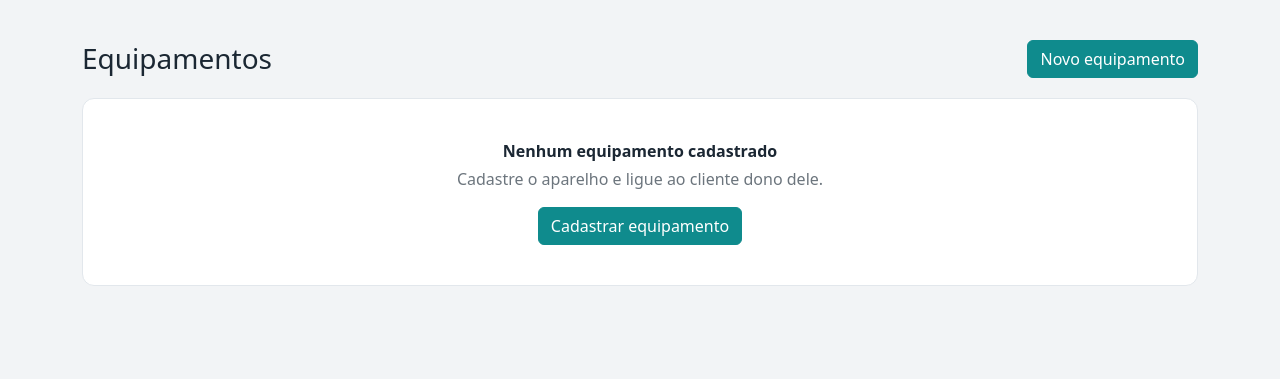
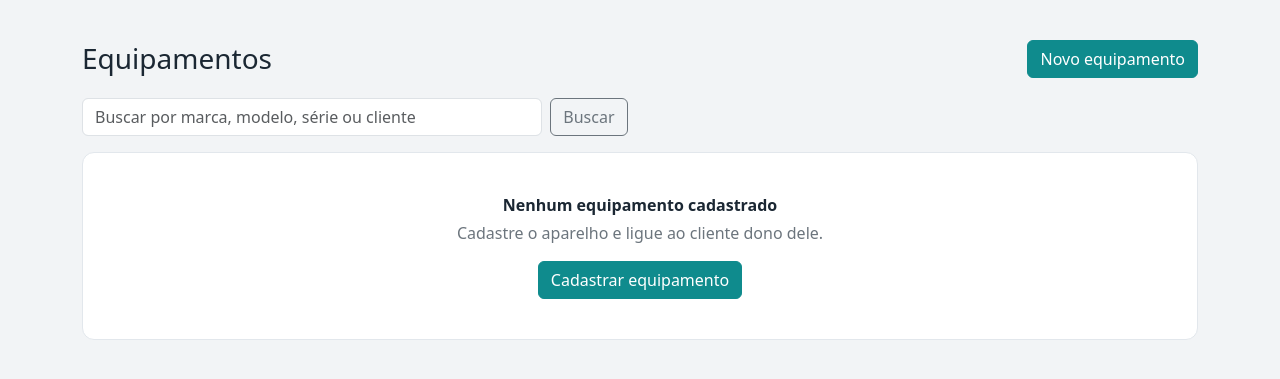
Before and after one commit to jhoselin84/TechOs, a Spring Boot app: page /equipamentos in a window 1280 px wide. Shown: the part 61-440 px from the top of the page. Run offline with Spring Boot 4, Linux system fonts and the light colour scheme; data that the repository does not hold is empty.

Commit message:
atualização no codigo

```diff
--- a/src/main/java/br/com/bugnacio/techos/controller/HomeController.java
+++ b/src/main/java/br/com/bugnacio/techos/controller/HomeController.java
@@ -21,8 +21,8 @@ public class HomeController {
     public String inicio(Model model) {
         model.addAttribute("totalClientes", clienteRepo.count());
         model.addAttribute("totalEquipamentos", equipamentoRepo.count());
-        model.addAttribute("osAbertas", 3);
-        model.addAttribute("osConcluidas", 25);
+        model.addAttribute("osAbertas", 1);
+        model.addAttribute("osConcluidas", 1);
         model.addAttribute("faturamento", 4850);
         return "dashboard";
     }
--- a/src/main/java/br/com/bugnacio/techos/model/Equipamento.java
+++ b/src/main/java/br/com/bugnacio/techos/model/Equipamento.java
@@ -10,6 +10,7 @@ import jakarta.persistence.JoinColumn;
 import jakarta.persistence.ManyToOne;
 import jakarta.validation.constraints.NotBlank;
 import jakarta.validation.constraints.NotNull;
+import jakarta.validation.constraints.Pattern;
 
 @Entity
 public class Equipamento {
--- a/src/main/resources/templates/equipamentos/lista.html
+++ b/src/main/resources/templates/equipamentos/lista.html
@@ -33,6 +33,7 @@
   <div class="alert alert-danger mb-0" th:if="${erro != null}" th:text="${erro}">Algo deu errado.</div>
 </div>
 
+
 <!-- CONTEÚDO DA TELA -->
 <main class="container-xl py-4">
 
@@ -40,6 +41,18 @@
     <h1 class="h3">Equipamentos</h1>
     <a class="btn btn-primary" th:href="@{/equipamentos/novo}">Novo equipamento</a>
   </div>
+
+<!-- BOTÃO BUSCAR -->
+<form class="row g-2 mb-3" method="get" th:action="@{/equipamentos}">
+    <div class="col-12 col-sm-8 col-md-5">
+      <input type="search" name="busca" class="form-control" placeholder="Buscar por marca, modelo, série ou cliente"
+             aria-label="Buscar equipamento" th:value="${busca}">
+    </div>
+    <div class="col-auto">
+      <button class="btn btn-outline-secondary" type="submit">Buscar</button>
+    </div>
+  </form>
+
 
   <div class="panel" th:if="${equipamentos.isEmpty()}">
     <div class="empty">
```
Also changed, not shown: src/main/java/br/com/bugnacio/techos/controller/ClienteController.java (+2 -6 lines), src/main/java/br/com/bugnacio/techos/repository/EquipamentoRepository.java (+11 -7 lines), src/main/java/br/com/bugnacio/techos/controller/EquipamentoController.java (line endings or trailing spaces).
